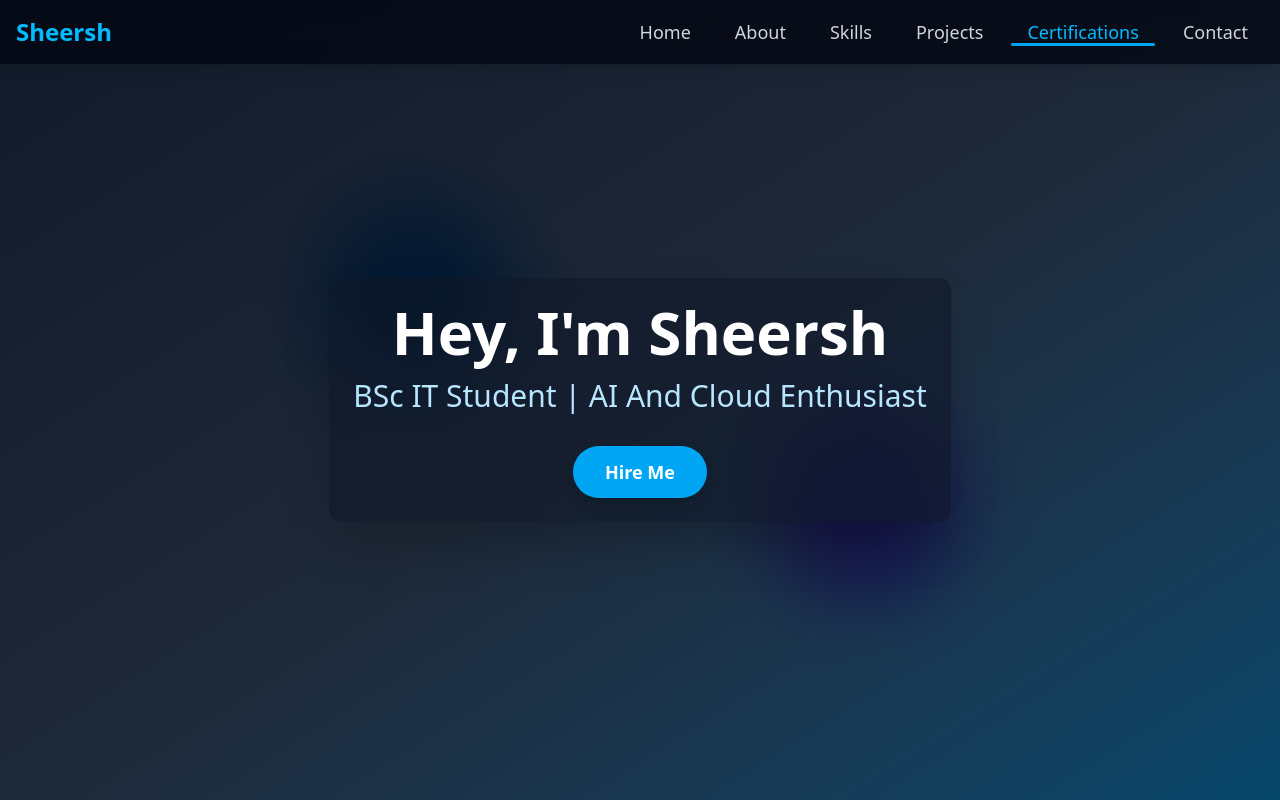
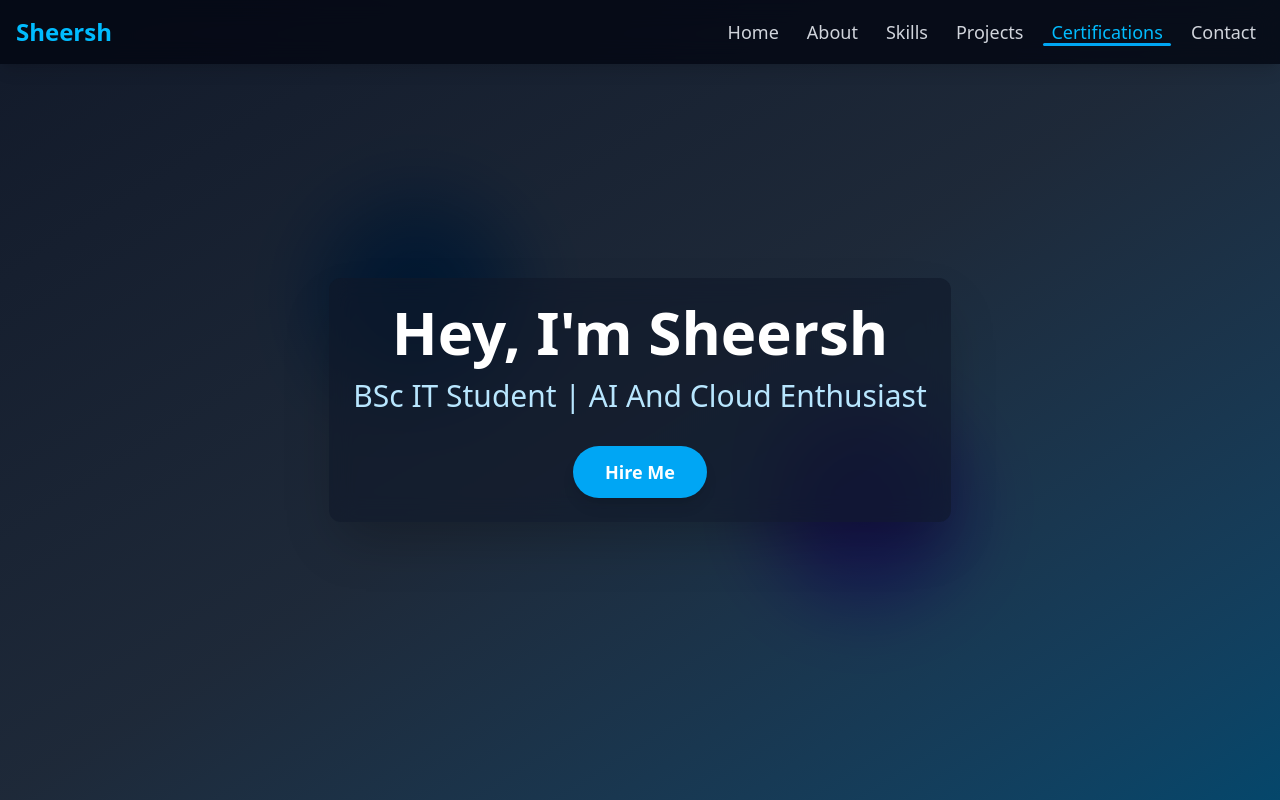
Before and after one commit to iamsheersh/Portfolio, a React (Vite) app: page / in a window 1280 px wide. Shown: the top 800 px of the page. Built offline with nearby package versions, Linux system fonts and the light colour scheme.

Commit message:
Update App.jsx

```diff
--- a/src/App.jsx
+++ b/src/App.jsx
@@ -144,7 +144,7 @@ const App = () => {
             <motion.li key={id} className="relative">
               <a
                 onClick={() => scrollToSection(id)}
-                className={`text-lg font-medium px-4 py-2 rounded-full cursor-pointer transition-colors duration-300 ${activeSection === id ? 'text-sky-400' : 'text-gray-300 hover:text-sky-200'}`}
+                className={`text-lg font-medium px-2 py-2 rounded-full cursor-pointer transition-colors duration-300 ${activeSection === id ? 'text-sky-400' : 'text-gray-300 hover:text-sky-200'}`}
               >
                 {id.charAt(0).toUpperCase() + id.slice(1)}
               </a>
```
